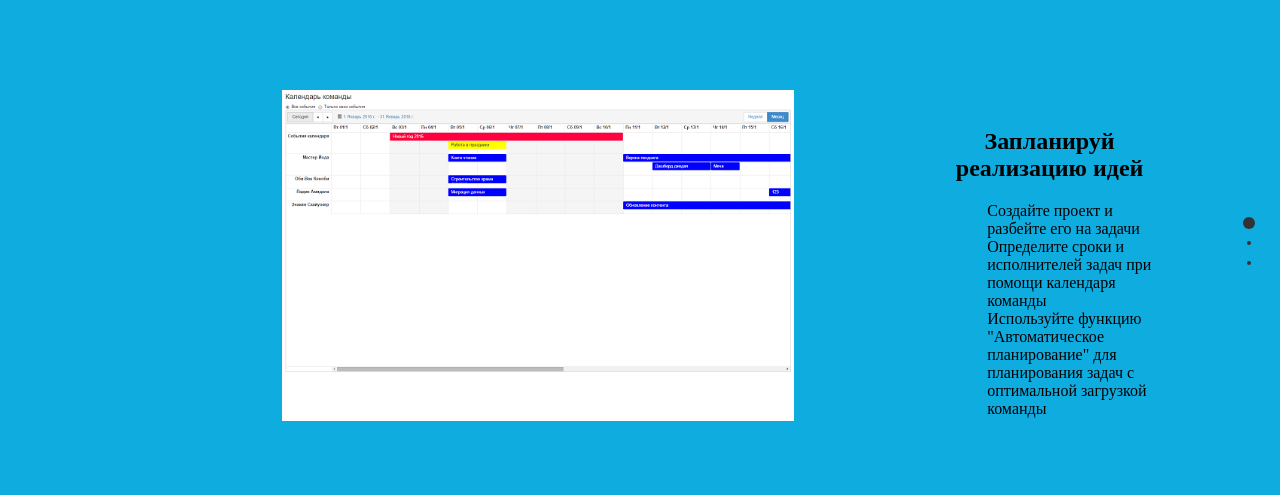
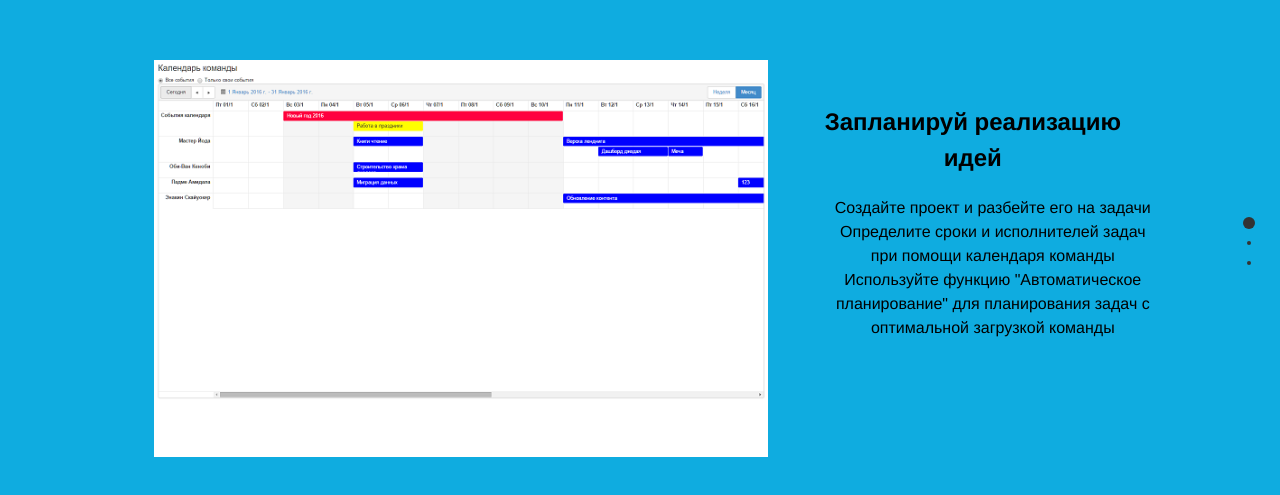
Before and after one commit to Oksert/landing_page, a plain HTML site: page index.html in a window 1280 px wide. Shown: the part 157-652 px from the top of the page. Drawn offline with Linux system fonts and the light colour scheme; files whose address does not match are found by name.

Commit message:
color add

```diff
--- a/style.css
+++ b/style.css
@@ -17,16 +17,17 @@ ul {
   vertical-align: middle;
 }
 .float-left ul {
-    text-align: right;
+    text-align: center;
 }
 .float-right ul {
-    text-align: left;
+    text-align: center;
 }
 .content-disc {
     /* float: right; */
-    width: 20%;
-    vertical-align: middle;
-    display: inline-block;
+    width: 35%;
+    /* vertical-align: middle; */
+    /* display: inline-block; */
+    text-align: center
 }
 .float-right {
     float:right;
@@ -34,6 +35,13 @@ ul {
 .float-left {
     float: left;
 }
+body {
+    font-family: "Helvetica", "Arial", sans-serif;
+    line-height: 1.5;
+    padding: 4em 1em;
+}
 img {
-    width: 50%;
+    box-sizing: border-box;
+    margin: 0px 10px 0px 10px;
+    width: 60%;
 }
```
